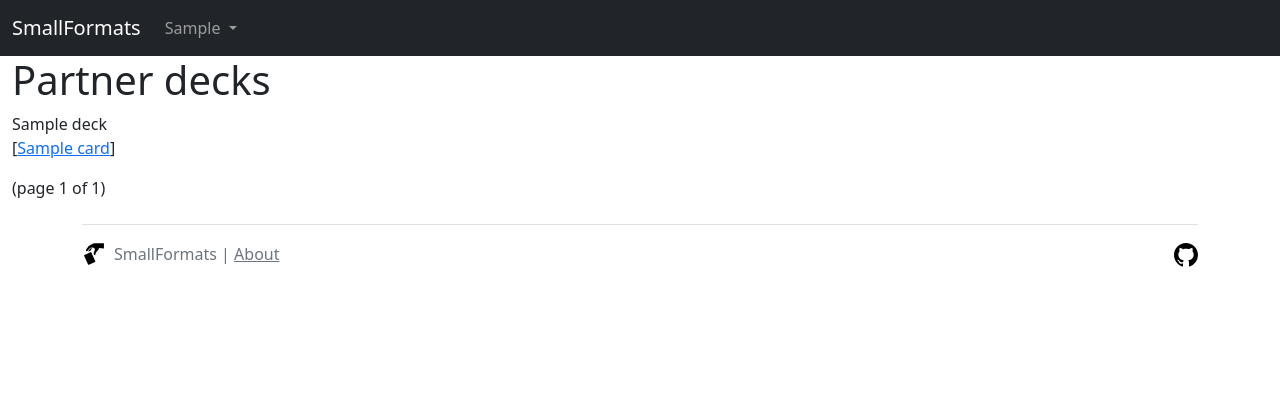
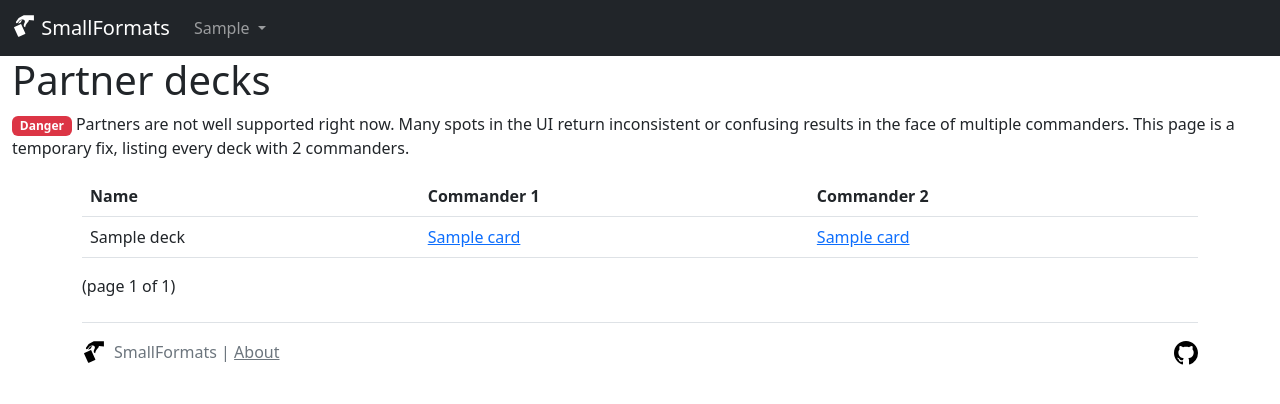
Before and after one commit to PDHdata/SmallFormats, a Django app: template stats_recos/templates/partner_decks.html in a window 1280 px wide. Shown: the top 404 px of the page. Run offline with Django 3.2, Linux system fonts and the light colour scheme; the template is opened without the code that fills it: most values are stand-ins (such as "Sample title", 1, 10 or a date in 2020); some libraries are stand-ins or nearby versions.

Commit message:
all sorts of tweaks

```diff
--- a/stats_recos/templates/_nav.html
+++ b/stats_recos/templates/_nav.html
@@ -1,6 +1,9 @@
 <nav class="navbar fixed-top navbar-dark bg-dark navbar-expand-sm">
   <div class="container-fluid">
-    <a class="navbar-brand" href="{% url 'index' %}">SmallFormats</a>
+    <a class="navbar-brand" href="{% url 'index' %}">
+      <svg class="bi d-inline-block align-text-top" fill="#ffffff" width="24" height="24"><use xlink:href="#card-play"/></svg>
+      SmallFormats
+    </a>
     {% if links %}
     <button class="navbar-toggler" type="button"
       data-bs-toggle="collapse" data-bs-target="#topNav"
--- a/stats_recos/templates/about.html
+++ b/stats_recos/templates/about.html
@@ -3,7 +3,7 @@
 {% block body %}
 <div class="container">
 <h1>About</h1>
-<p>TODO</p>
+<p>Inspired by <a href="https://edhrec.com">EDHrec</a>, this is a deck-stats site for <a href="https://www.pdhhomebase.com/">Pauper EDH</a> and hopefully other "smaller" (less common) Magic: the Gathering formats someday.</p>
 <h2>Thanks and credits</h2>
 <p>
   Thanks to the folks behind:
--- a/stats_recos/templates/base.html
+++ b/stats_recos/templates/base.html
@@ -19,7 +19,7 @@
       </symbol>
       <symbol id="card-play" viewbox="0 0 512 512">
         <title>SmallFormats</title>
-        <g class="" style="" transform="translate(0,0)"><path d="M272.824 24.318c-14.929.312-25.66 3.246-32.767 8.446L142.898 84.91l-54.105 73.514C77.42 175.98 85.517 210 121.111 188.197l38.9-51.351c49.476-42.711 150.485-23.032 102.587 62.591-23.53 49.582-12.457 73.79 17.76 83.95l13.812-46.381c23.949-53.825 68.502-63.51 66.684-106.904l107.302 7.724-.865-112.045-194.467-1.463zm-54.09 103.338c-17.41-.3-34.486 6.898-46.92 17.375l-39.044 51.33c10.713 8.506 21.413 3.96 32.125-6.363 12.626 6.394 22.365-3.522 30.365-23.297 3.317-13.489 8.21-23.037 23.474-39.045zm-32.617 88.324a13.49 13.49 0 0 0-5.232 1.235L51.72 276.725c-6.784 3.13-9.763 11.202-6.633 17.992l85.27 185.08c3.131 6.783 11.204 9.779 18 6.635l129.15-59.504c6.796-3.137 9.776-11.198 6.646-18L198.871 223.86c-2.344-5.097-7.474-8.043-12.754-7.88z" fill="#000000" fill-opacity="1"></path></g>
+        <path d="M272.824 24.318c-14.929.312-25.66 3.246-32.767 8.446L142.898 84.91l-54.105 73.514C77.42 175.98 85.517 210 121.111 188.197l38.9-51.351c49.476-42.711 150.485-23.032 102.587 62.591-23.53 49.582-12.457 73.79 17.76 83.95l13.812-46.381c23.949-53.825 68.502-63.51 66.684-106.904l107.302 7.724-.865-112.045-194.467-1.463zm-54.09 103.338c-17.41-.3-34.486 6.898-46.92 17.375l-39.044 51.33c10.713 8.506 21.413 3.96 32.125-6.363 12.626 6.394 22.365-3.522 30.365-23.297 3.317-13.489 8.21-23.037 23.474-39.045zm-32.617 88.324a13.49 13.49 0 0 0-5.232 1.235L51.72 276.725c-6.784 3.13-9.763 11.202-6.633 17.992l85.27 185.08c3.131 6.783 11.204 9.779 18 6.635l129.15-59.504c6.796-3.137 9.776-11.198 6.646-18L198.871 223.86c-2.344-5.097-7.474-8.043-12.754-7.88z"></path>
       </symbol>
     </svg>
     {% include '_nav.html' %}
--- a/stats_recos/templates/cards.html
+++ b/stats_recos/templates/cards.html
@@ -3,7 +3,8 @@
 {% block title %}{{ heading|title }} cards{% endblock %}
 {% block body %}
 <h1>{{ heading|title }} cards</h1>
-<table>
+<div class="container">
+  <table class="table">
     <tr>
       <th>#</th>
       <th>Name</th>
@@ -41,4 +42,5 @@
     <a href="?page={{ cards.paginator.num_pages }}">last</a>
     {% endif %}
   </p>
+</div>
 {% endblock %}
--- a/stats_recos/templates/commanders.html
+++ b/stats_recos/templates/commanders.html
@@ -3,7 +3,8 @@
 {% block title %}{{ heading|title }} commanders{% endblock %}
 {% block body %}
 <h1>{{ heading|title }} commanders</h1>
-<table>
+<div class="container">
+  <table class="table">
     <tr>
       <th>#</th>
       <th>Name</th>
@@ -41,4 +42,5 @@
     <a href="?page={{ cards.paginator.num_pages }}">last</a>
     {% endif %}
   </p>
+</div>
 {% endblock %}
--- a/stats_recos/templates/lands.html
+++ b/stats_recos/templates/lands.html
@@ -3,7 +3,8 @@
 {% block title %}{{ heading|title }} lands{% endblock %}
 {% block body %}
 <h1>{{ heading|title }} lands</h1>
-<table>
+<div class="container">
+  <table class="table">
     <tr>
       <th>#</th>
       <th>Name</th>
@@ -41,4 +42,5 @@
     <a href="?page={{ cards.paginator.num_pages }}">last</a>
     {% endif %}
   </p>
+</div>
 {% endblock %}
--- a/stats_recos/templates/partner_decks.html
+++ b/stats_recos/templates/partner_decks.html
@@ -2,12 +2,26 @@
 {% block title %}Partner decks{% endblock %}
 {% block body %}
 <h1>Partner decks</h1>
+<p><span class="badge bg-danger">Danger</span> Partners are not well supported right now. Many spots in the UI return inconsistent or confusing results in the face of multiple commanders. This page is a temporary fix, listing every deck with 2 commanders.</p>
+<div class="container">
+  <table class="table mb-3">
+    <tr>
+      <th>Name</th>
+      <th>Commander 1</th>
+      <th>Commander 2</th>
+    </tr>
   {% for deck in decks %}
-<p>
-  {{ deck.name }}
-  {% for p in deck.commanders %}<br>[<a href="{% url 'cmdr-single' p.card.id %}">{{ p.card.name|safe }}</a>] {% endfor %}
-</p>
+    <tr>
+      <td>{{ deck.name }}</td>
+      <td><a href="{% url 'cmdr-single' deck.commanders.0.card.id %}">{{ deck.commanders.0.card.name }}</a></td>
+      <td><a href="{% url 'cmdr-single' deck.commanders.1.card.id %}">{{ deck.commanders.1.card.name }}</a></td>
+    </tr>
+  {% empty %}
+    <tr>
+      <td colspan="3">No partner decks found.</td>
+    </tr>
   {% endfor %}
+  </table>
   <p>
     {% if decks.has_previous %}
     <a href="?page=1">first</a>
@@ -19,4 +33,5 @@
     <a href="?page={{ decks.paginator.num_pages }}">last</a>
     {% endif %}
   </p>
+</div>
 {% endblock %}
```
Also changed, not shown: stats_recos/templates/index.html (+6 -6 lines). Lines whose indentation alone changed are shown as unchanged.
